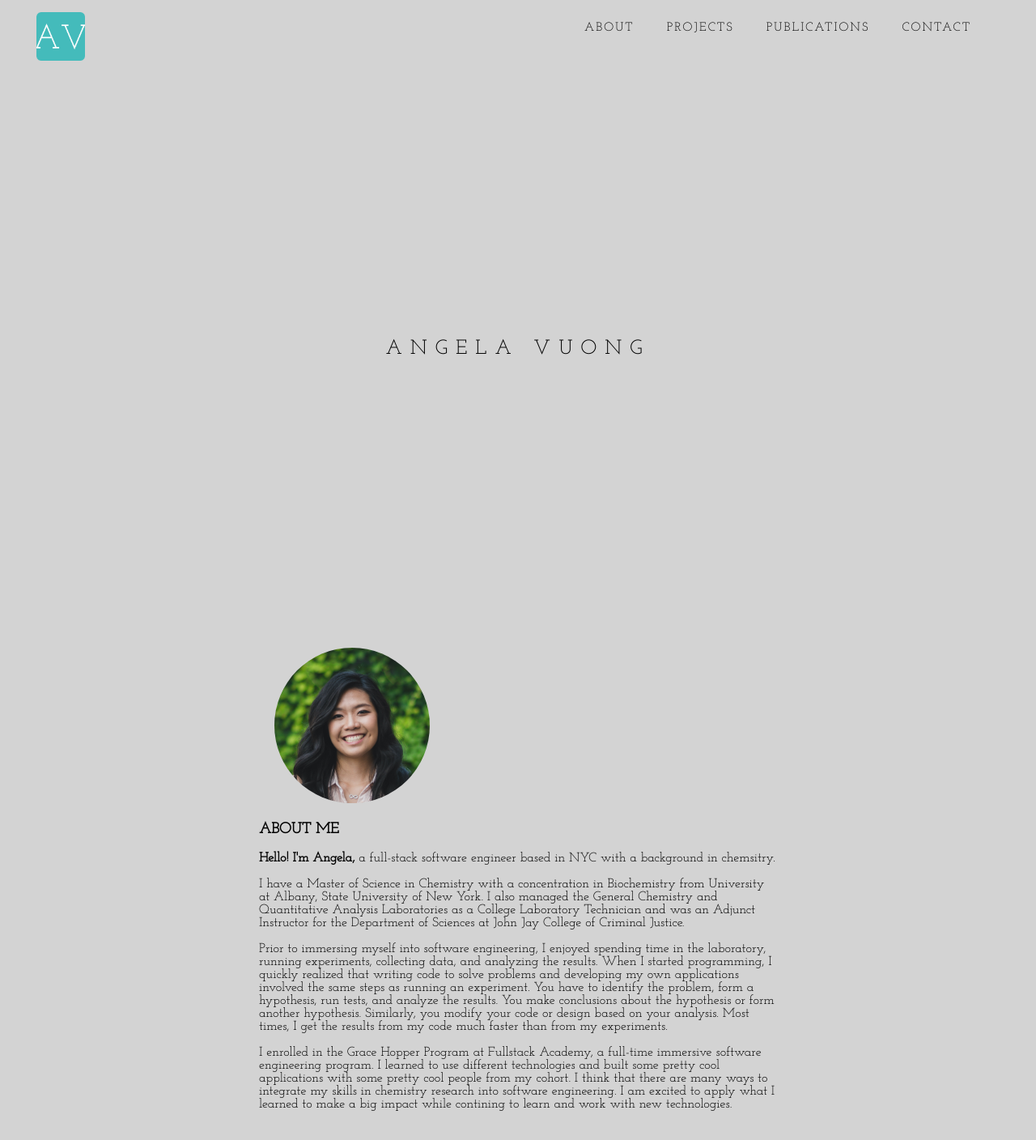
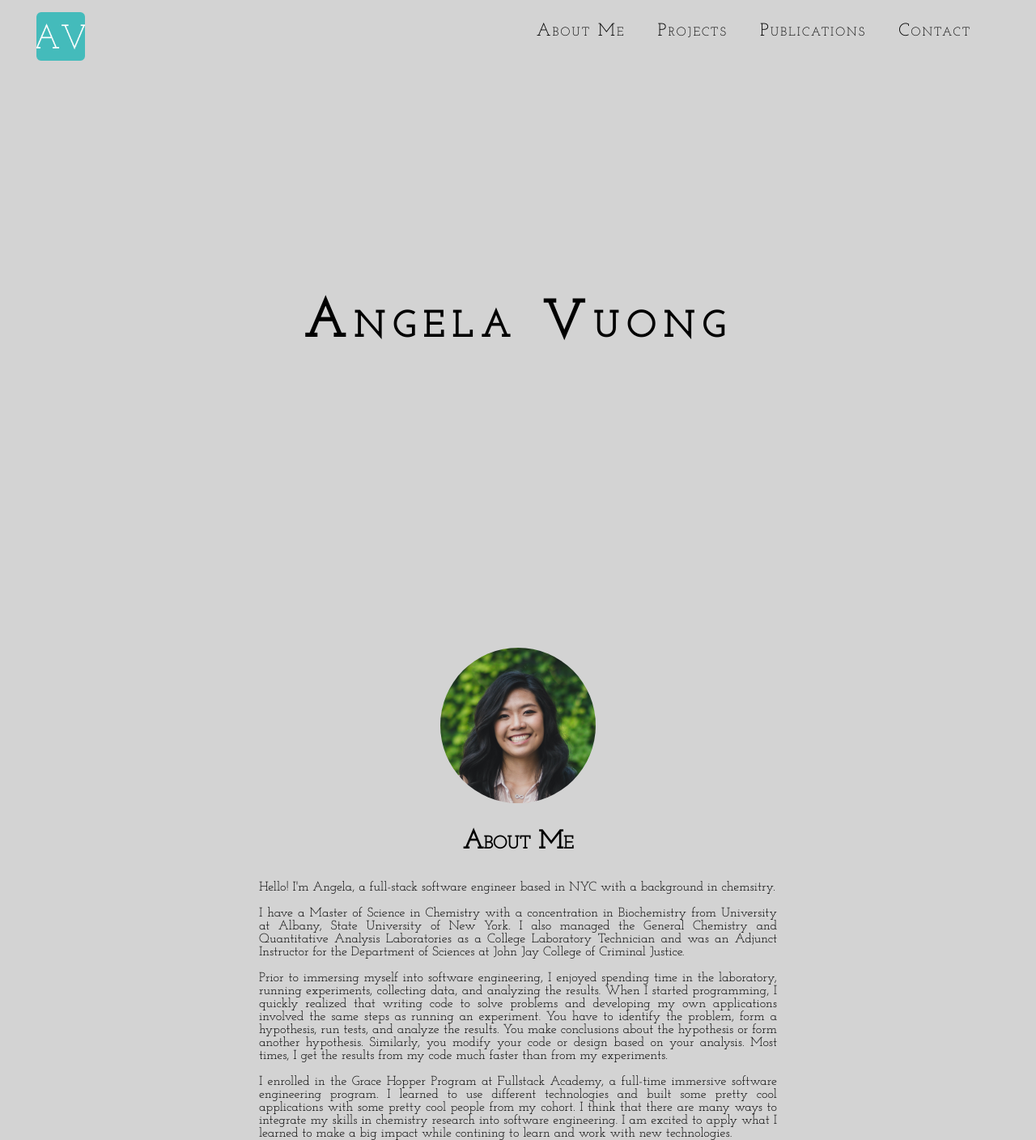
Before and after one commit to avuong12/angela-vuong, a plain HTML site: page index.html in a window 1280 px wide. Shown: the whole page at 81% size. Before the commit the page ends 1372 px from the top, so only its background shows below. Drawn offline with Linux system fonts and the light colour scheme.

Commit message:
formatted about me section

```diff
--- a/desktop.css
+++ b/desktop.css
@@ -14,6 +14,7 @@ html {
   position: fixed;
   overflow: hidden;
   z-index: 10;
+  background: lightgray;
 }
 
 .nav-icon {
@@ -38,10 +39,11 @@ html {
   margin-left: 20px;
   margin-right: 20px;
   text-decoration: none;
-  font-size: 15px;
+  font-size: 22px;
   letter-spacing: 2px;
   display: block;
   float: left;
+  font-variant: small-caps;
 }
 
 a hr {
@@ -69,16 +71,13 @@ a.active hr {
 .title {
   position: relative;
   height: 100%;
-  display: block;
+  display: grid;
   align-items: center;
   width: 50%;
   margin: auto;
 }
 
 .name {
-  position: absolute;
-  left: 0;
-  top: 50%;
   width: 100%;
   text-align: center;
   color: #000;
@@ -87,9 +86,11 @@ a.active hr {
 .name span.border {
   color: black;
   padding: 18px;
-  font-size: 25px;
+  font-size: 64px;
   letter-spacing: 10px;
   display: inline-flex;
+  font-weight: bold;
+  font-variant: small-caps;
 }
 
 .caption span.border-2 {
@@ -104,6 +105,14 @@ a.active hr {
   display: block;
   width: 50%;
   margin: auto;
+  margin-bottom: 5%;
+}
+
+h3 {
+  font-size: 32px;
+  font-weight: bold;
+  font-variant: small-caps;
+  text-align: center;
 }
 
 img#personal-pic {
@@ -112,10 +121,11 @@ img#personal-pic {
   max-height: 750px;
   height: 30%;
   width: 30%;
-  margin-left: 3%;
-  align-self: flex-start;
+  display: block;
+  margin: auto;
 }
 
 #about {
   display: inline;
+  text-align: justify;
 }
--- a/index.html
+++ b/index.html
@@ -25,19 +25,19 @@
       <!-- Navigation links  -->
       <div id="nav-links">
         <a id="nav-about" onclick="scrollToDiv('jump-about')"
-          >ABOUT
+          >About Me
           <hr
         /></a>
         <a id="nav-projects" onclick="scrollToDiv('jump-projects')"
-          >PROJECTS
+          >Projects
           <hr
         /></a>
         <a id="nav-publications" onclick="scrollToDiv('jump-publications')"
-          >PUBLICATIONS
+          >Publications
           <hr
         /></a>
         <a id="nav-contact" onclick="scrollToDiv('jump-contact')"
-          >CONTACT
+          >Contact
           <hr
         /></a>
         <!-- Hamburger Menu-->
@@ -50,7 +50,7 @@
     <!--Main Name Title-->
     <div class="title">
       <div class="name">
-        <span class="border">ANGELA VUONG</span>
+        <span class="border">Angela Vuong</span>
       </div>
     </div>
 
@@ -59,11 +59,13 @@
       <a id="jump-about"></a>
       <img id="personal-pic" src="./images/angela-linkedin-profile-pic.jpeg" />
       <div id="about">
-        <h3>ABOUT ME</h3>
+        <h3>
+          About Me
+        </h3>
 
         <p>
-          <strong>Hello! I'm Angela,</strong> a full-stack software engineer
-          based in NYC with a background in chemsitry.
+          Hello! I'm Angela, a full-stack software engineer based in NYC with a
+          background in chemsitry.
         </p>
 
         <p>
@@ -104,7 +106,7 @@
     <!--Publications-->
 
     <!--Contact-->
-
+    <footer></footer>
     <!--Javascript-->
     <script type="text/javascript" src="./js/app.js"></script>
   </body>
```
